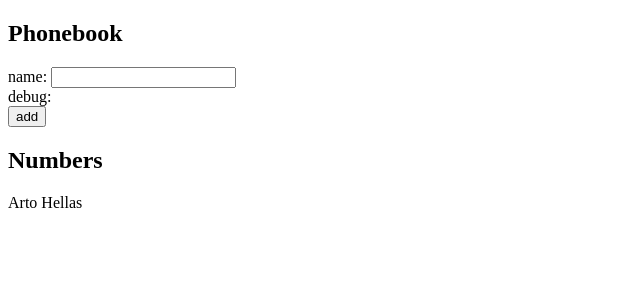
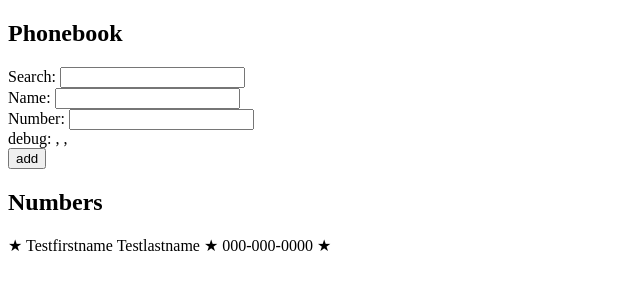
Before and after one commit to andrewcode-create/Fullstack, a React (Vite) app in the folder Part2/phonebook/: page / in a window 1280 px wide. Shown: the top 300 px of the page, without its empty margins (0-640 px from the left). Built offline with nearby package versions, Linux system fonts and the light colour scheme.

Commit message:
working search!

```diff
--- a/Part2/phonebook/src/App.jsx
+++ b/Part2/phonebook/src/App.jsx
@@ -1,8 +1,12 @@
 import { useState } from "react";
 
 const App = (props) => {
-  const [persons, setPersons] = useState([{ name: "Arto Hellas", id: 0 }]);
+  const [persons, setPersons] = useState([
+    { name: "Testfirstname Testlastname", number: "000-000-0000", id: 0 },
+  ]);
   const [newName, setNewName] = useState("");
+  const [newNumber, setNewNumber] = useState("");
+  const [newSearch, setNewSearch] = useState("");
 
   const addName = (event) => {
     event.preventDefault();
@@ -24,26 +28,48 @@
     setNewName(event.target.value);
   };
 
-  const Person = ({ name }) => {
-    return <p>{name}</p>;
+  const handleSearchChange = (event) => {
+    //console.log(event.target.value);
+    setNewSearch(event.target.value);
+  };
+
+  const handleNumberChange = (event) => {
+    setNewNumber(event.target.value);
+  };
+
+  const Person = ({ person }) => {
+    return (
+      <p>
+        ★ {person.name} ★ {person.number} ★
+      </p>
+    );
   };
 
   return (
     <div>
       <h2>Phonebook</h2>
+      Search: <input value={newSearch} onChange={handleSearchChange} />
       <form onSubmit={addName}>
         <div>
-          name: <input value={newName} onChange={handleNameChange} />
-          <div>debug: {newName}</div>
+          Name: <input value={newName} onChange={handleNameChange} />
+          <br />
+          Number: <input value={newNumber} onChange={handleNumberChange} />
+          <div>
+            debug: {newName}, {newNumber}, {newSearch}
+          </div>
         </div>
         <div>
           <button type="submit">add</button>
         </div>
       </form>
       <h2>Numbers</h2>
-      {persons.map((person) => (
-        <Person name={person.name} key={person.id} />
-      ))}
+      {persons
+        .filter((person) =>
+          person.name.toLowerCase().includes(newSearch.toLowerCase())
+        )
+        .map((person) => (
+          <Person person={person} key={person.id} />
+        ))}
     </div>
   );
 };
```
